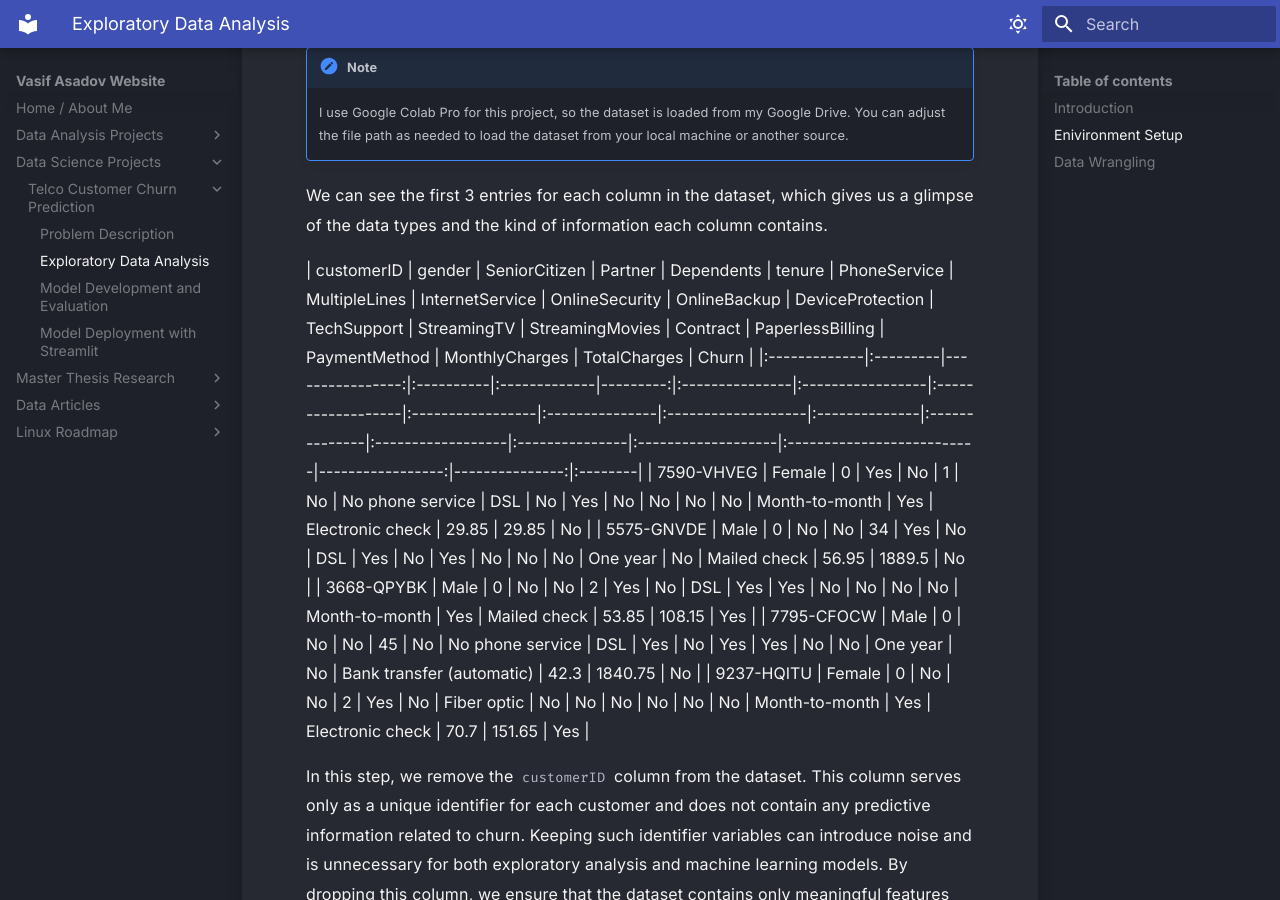
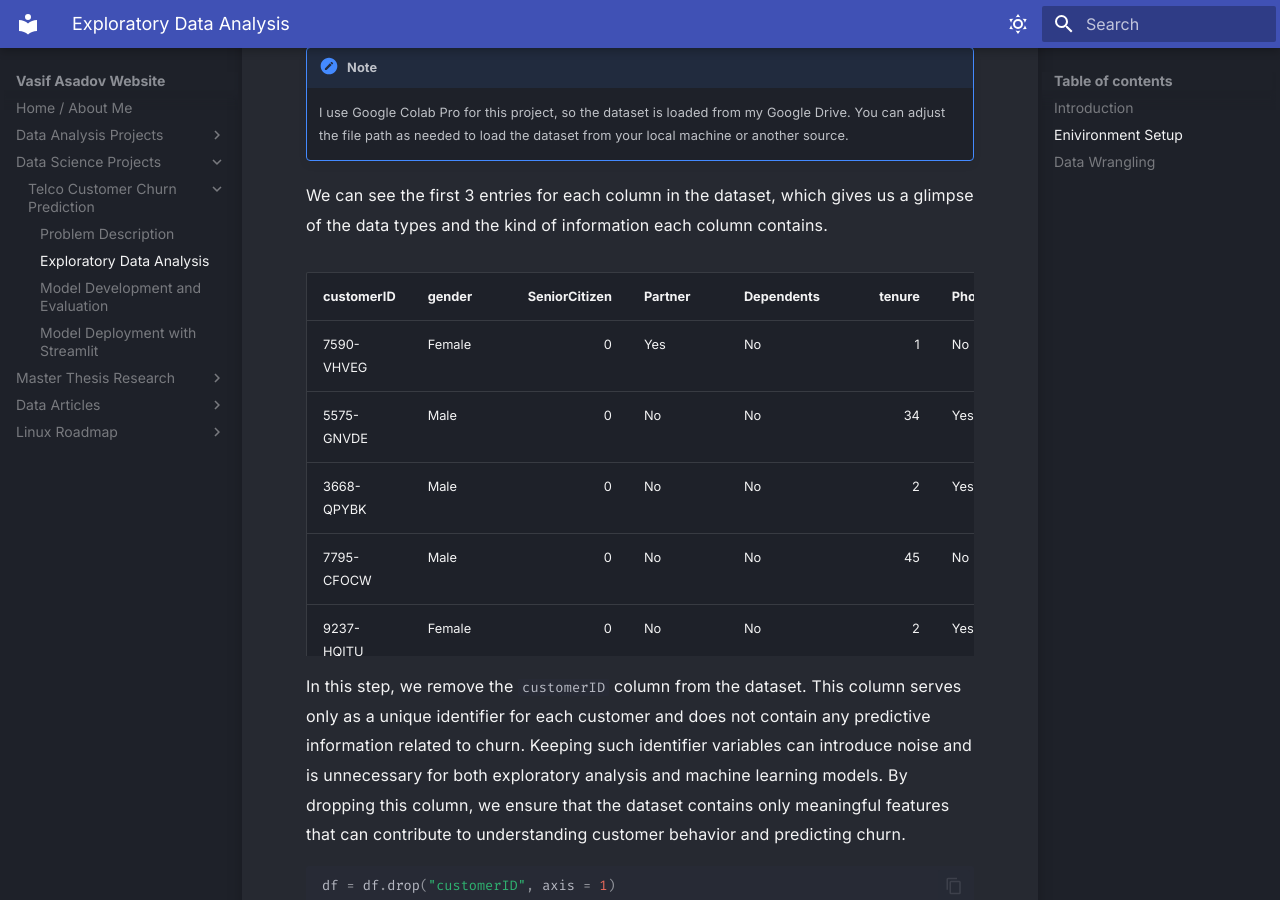
Before and after one commit to vasif-asadov1/Official_Website, an MkDocs documentation site: the page built from docs/data_science/telco_customer_churn_prediction/01_exploratory_data_analysis.md, in a window 1280 px wide and 900 px high, scrolled down 1151 px. Built offline with MkDocs 1.6.1 and Material for MkDocs 9.7.7, drawn with Linux system fonts in a browser that asks for light colours.

Commit message:
Modifications are applied

```diff
--- a/docs/data_science/telco_customer_churn_prediction/01_exploratory_data_analysis.md
+++ b/docs/data_science/telco_customer_churn_prediction/01_exploratory_data_analysis.md
@@ -32,7 +32,8 @@ df.head()
 
 We can see the first 3 entries for each column in the dataset, which gives us a glimpse of the data types and the kind of information each column contains.
 
-<div max-height="400px" style="overflow-y: auto;">
+<div style="max-height: 400px; overflow-y: auto; overflow-x: auto;" markdown="1">
+
 
 | customerID   | gender   |   SeniorCitizen | Partner   | Dependents   |   tenure | PhoneService   | MultipleLines    | InternetService   | OnlineSecurity   | OnlineBackup   | DeviceProtection   | TechSupport   | StreamingTV   | StreamingMovies   | Contract       | PaperlessBilling   | PaymentMethod             |   MonthlyCharges |   TotalCharges | Churn   |
 |:-------------|:---------|----------------:|:----------|:-------------|---------:|:---------------|:-----------------|:------------------|:-----------------|:---------------|:-------------------|:--------------|:--------------|:------------------|:---------------|:-------------------|:--------------------------|-----------------:|---------------:|:--------|
@@ -550,7 +551,8 @@ This will return a DataFrame where all numerical features are standardized, and
 
 The final dataset `df_scaled` contains the following columns:
 
-<div max-height="400px" style="overflow-y: auto;">
+<div style="max-height: 400px; overflow-y: auto; overflow-x: auto;" markdown="1">
+
 
 |   SeniorCitizen |     tenure |   MonthlyCharges |   TotalCharges |   Churn |   gender_Male |   Partner_Yes |   Dependents_Yes |   PhoneService_Yes |   MultipleLines_No phone service |   MultipleLines_Yes |   InternetService_Fiber optic |   InternetService_No |   OnlineSecurity_No internet service |   OnlineSecurity_Yes |   OnlineBackup_No internet service |   OnlineBackup_Yes |   DeviceProtection_No internet service |   DeviceProtection_Yes |   TechSupport_No internet service |   TechSupport_Yes |   StreamingTV_No internet service |   StreamingTV_Yes |   StreamingMovies_No internet service |   StreamingMovies_Yes |   Contract_One year |   Contract_Two year |   PaperlessBilling_Yes |   PaymentMethod_Credit card (automatic) |   PaymentMethod_Electronic check |   PaymentMethod_Mailed check |
 |----------------:|-----------:|-----------------:|---------------:|--------:|--------------:|--------------:|-----------------:|-------------------:|---------------------------------:|--------------------:|------------------------------:|---------------------:|-------------------------------------:|---------------------:|-----------------------------------:|-------------------:|---------------------------------------:|-----------------------:|----------------------------------:|------------------:|----------------------------------:|------------------:|--------------------------------------:|----------------------:|--------------------:|--------------------:|-----------------------:|----------------------------------------:|---------------------------------:|-----------------------------:|
```
